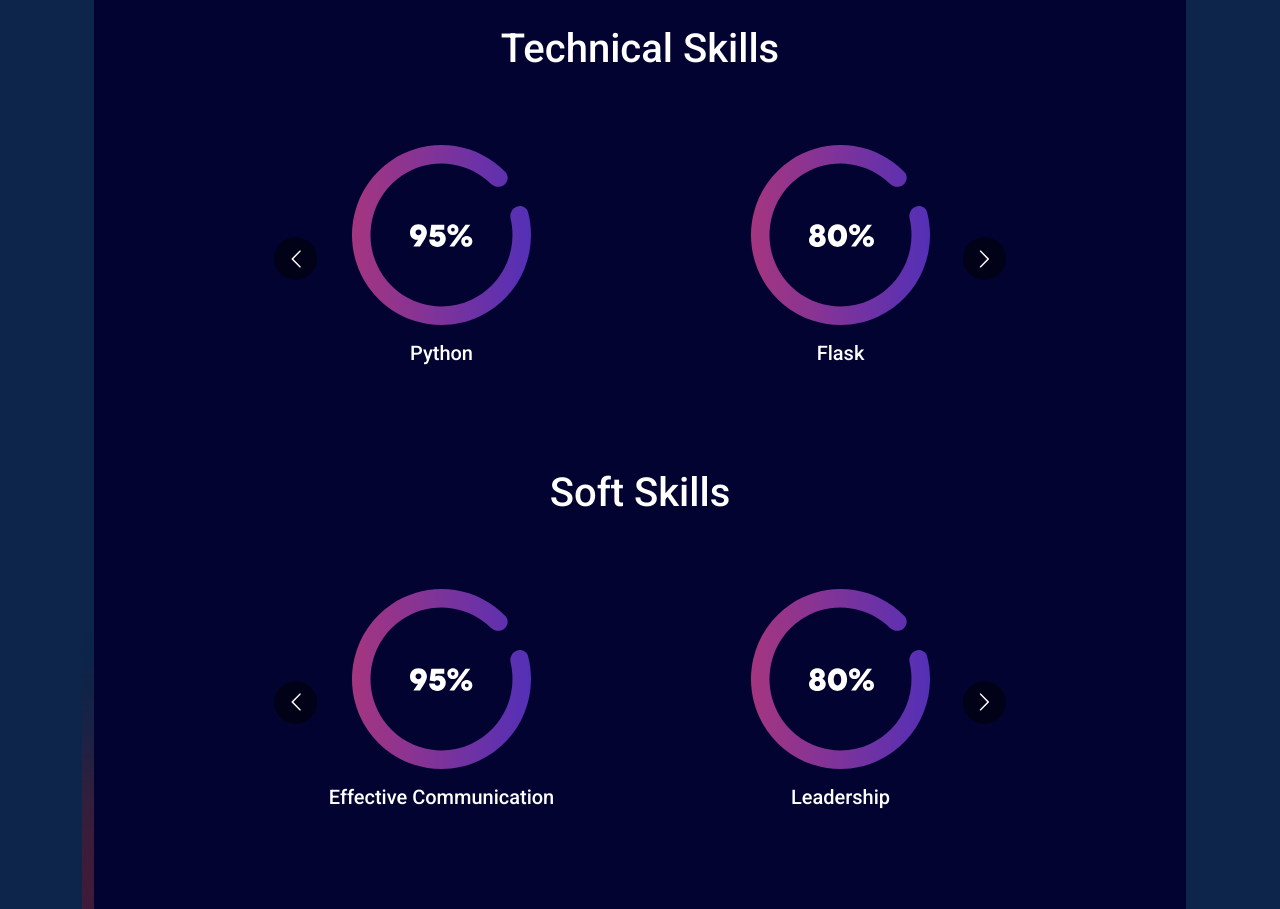
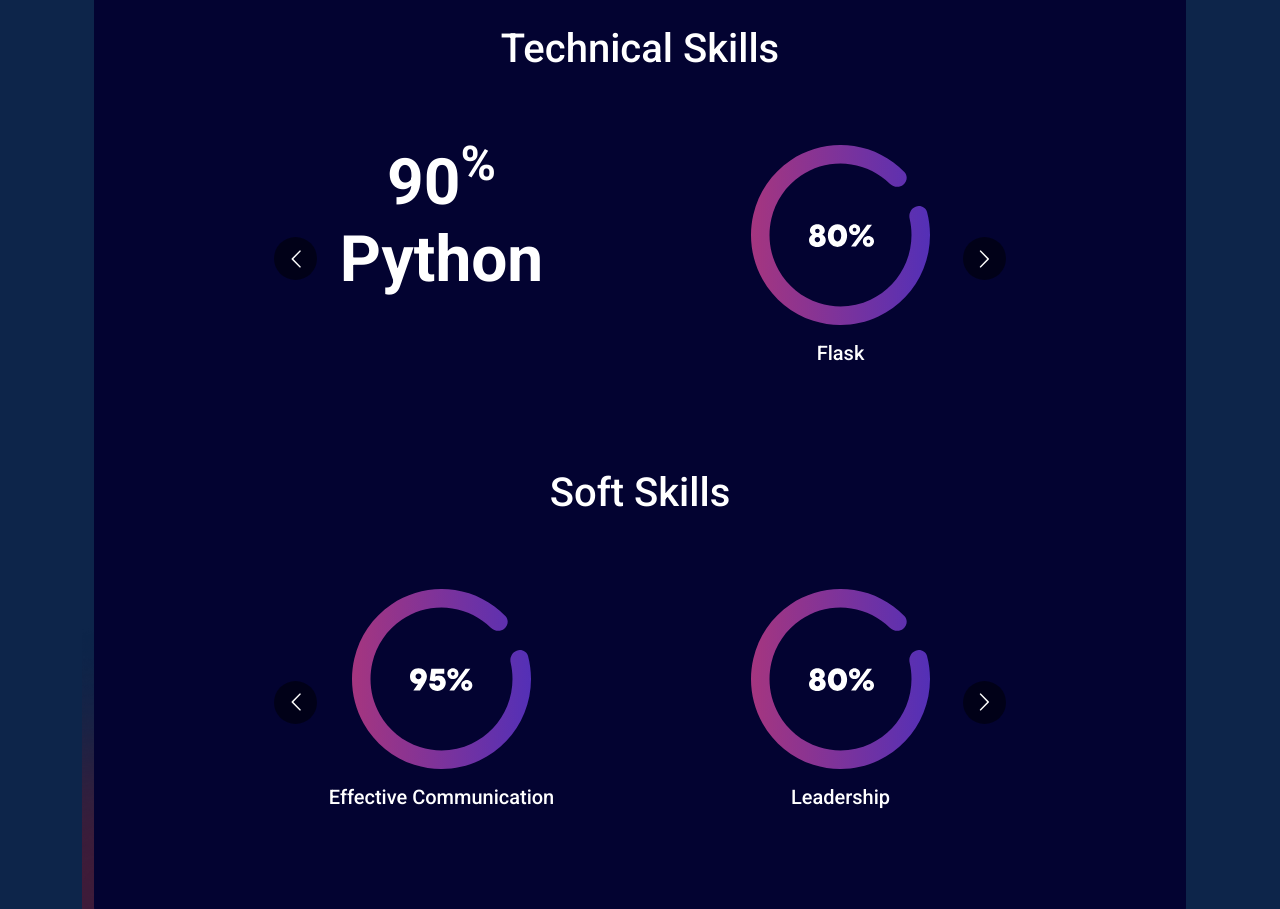
Before and after one commit to KaranjaK/porfolio, a React (Create React App) app: page / in a window 1280 px wide. Shown: the part 1400-2309 px from the top of the page. Built offline with nearby package versions, Linux system fonts and the light colour scheme.

Commit message:
⚡️ Restructires one progress card

```diff
--- a/src/components/skills/skills.jsx
+++ b/src/components/skills/skills.jsx
@@ -43,8 +43,7 @@ const Skills = () => {
                                     <h1>Technical Skills</h1>
                                     <Carousel responsive={responsive} infinite={true} className="owl-carousel owl-theme skill-slider">
                                         <div className="item">
-                                            <img src={meter1} alt="Image" />
-                                            <h5>Python</h5>
+                                            <h2><span className='counter' data-target="90">90</span><sup>%</sup><br />Python</h2>
                                         </div>
                                         <div className="item">
                                             <img src={meter2} alt="Image" />
```
